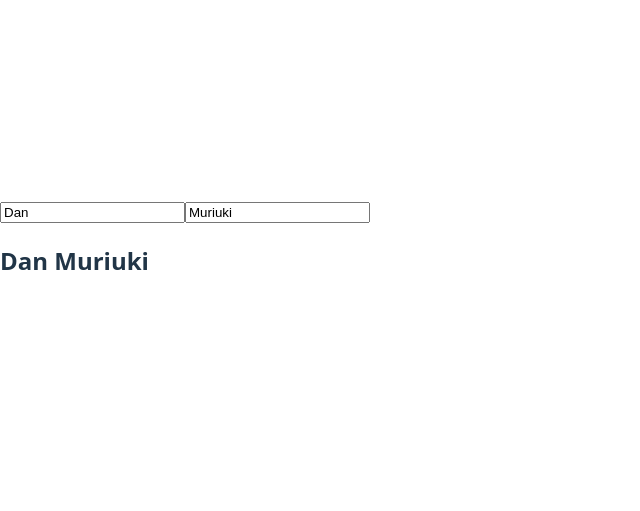
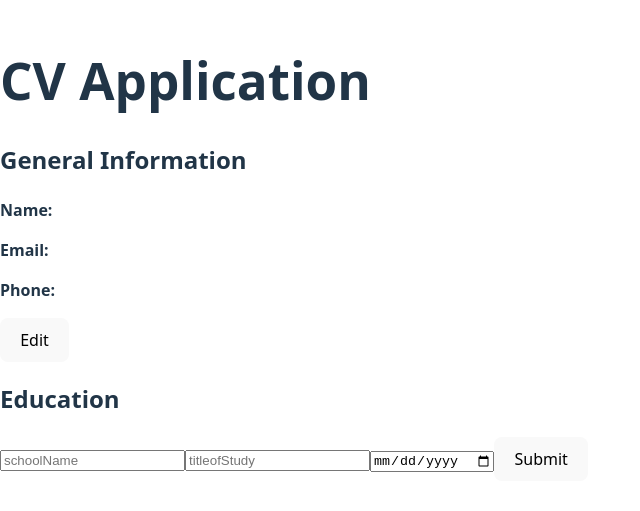
Before and after one commit to danlewismuriuki/react-tales, a React (Vite) app: page / in a window 1280 px wide. Shown: the part 151-662 px from the top of the page, without its empty margins (0-640 px from the left). Built offline with nearby package versions, Linux system fonts and the light colour scheme.

Commit message:
feat: add editable education form with submit and display functionality
- Implement form for school name, title of study, and date of study
- Toggle between edit and display modes
- Store and display submitted data
- Format displayed date for better readability

```diff
--- a/src/App.jsx
+++ b/src/App.jsx
@@ -1,37 +1,25 @@
-import React, {useState} from 'react'
+import React from "react";
+import GeneralInfo from "./components/GeneralInfo";
+import Education from "./components/Education";
+
+// You'll import these once you create them:
+// import EducationalInfo from "./components/EducationalInfo";
+// import PracticalInfo from "./components/PracticalInfo";
 
 function App() {
-  const [Person, setPerson] = useState({firstName: 'Dan', lastName: 'Muriuki'})
+  return (
+    <>
+      <h1>CV Application</h1>
 
-  const handleFirstName = (e) => {
-    setPerson(prev => ({ ...prev, firstName: e.target.value}))
-  }
+      <section>
+        <h2>General Information</h2>
+        <GeneralInfo />
+        <h2>Education</h2>
+        <Education />
+      </section>
 
-  const handlelastName = (e) => {
-    setPerson(prev => ({ ...prev, lastName: e.target.value}))
-  }
-
-  return (
-    <div>
-      <input
-        type="text"
-        value={Person.firstName}
-        onChange={handleFirstName}
-        placeholder='First Name'
-      />
-
-    <input
-        type="text"
-        value={Person.lastName}
-        onChange={handlelastName}
-        placeholder='Last Name'
-      />
-
-
-<h2> {`${Person.firstName} ${Person.lastName}`}</h2>
-
-    </div>
-  )
+    </>
+  );
 }
 
 export default App;
--- /dev/null
+++ b/src/components/Education.jsx
@@ -0,0 +1,74 @@
+import React, { useState } from "react";
+
+
+function Education() {
+
+
+    const [formData, setFormData] = useState({
+        schoolName: '',
+        titleofStudy: '',
+        dateofStudy: ''
+    })
+
+    const [submittedData, setSubmittedData] = useState({
+        schoolName: '',
+        titleofStudy: '',
+        dateofStudy: ''
+    })
+
+    const [isEditing, setIsEditing] = useState(true)
+
+    const handleChange = (e) => {
+        const {name, value} = e.target
+        setFormData(prev => ({ ...prev, [name]:value }))
+    }
+
+    const handleSubmit = (e) => {
+        e.preventDefault();
+        setSubmittedData(formData)
+        setIsEditing(false)
+    }
+    const handleEdit = () => {
+          setFormData(submittedData)
+          setIsEditing(true)
+    }
+
+    return (
+        <>
+        {isEditing ?
+        (<form onSubmit={handleSubmit}>
+            <input
+                value={formData.schoolName}
+                type='text'
+                name='schoolName'
+                placeholder="schoolName"
+                onChange={handleChange}
+            />
+            <input
+                value={formData.titleofStudy}
+                type='text'
+                name='titleofStudy'
+                placeholder="titleofStudy"
+                onChange={handleChange}
+            />
+            <input
+                value={formData.dateofStudy}
+                type='date'
+                name='dateofStudy'
+                placeholder="dateofStudy"
+                onChange={handleChange}
+            />
+            <button type="submit">Submit</button>
+        </form> ) : (
+            <>
+                <p><strong>School Name:</strong>{submittedData.schoolName}</p>
+                <p><strong>Title of Study:</strong>{submittedData.titleofStudy}</p>
+                <p><strong>Date of Study:</strong>{submittedData.dateofStudy}</p>
+                <p><button onClick = {handleEdit}>Edit</button></p>
+            </>
+        )}
+        </>
+    )
+}
+
+export default Education;
--- /dev/null
+++ b/src/components/GeneralInfo.jsx
@@ -0,0 +1,70 @@
+import React, {useState} from 'react';
+
+function GeneralInfo() {
+    const [formData, setFormData] = useState({
+        name: '',
+        email: '',
+        phone: ''
+    })
+
+    const [submittedName, setSubmittedName] = useState({
+        name: '',
+        email: '',
+        phone: ''
+    })
+    const [isEditing, setIsEditing] = useState(false)
+
+    const handleChange = (e) => {
+        const {name, value} = e.target;
+        setFormData((prev) => ({...prev, [name] : value}))
+    };
+
+    const handleSubmit = (e) => {
+        e.preventDefault();
+        setSubmittedName(formData);
+        setIsEditing(false)
+    };
+    const handleEdit =() => {
+        setFormData(submittedName);
+        setIsEditing(true)
+    }
+
+    return (
+        <>
+        {isEditing ?
+        (<form onSubmit={handleSubmit}>
+                <input
+                type='text'
+                name="name"
+                placeholder="Name"
+                value={formData.name}
+                onChange={handleChange}
+                />
+                <input
+                type='email'
+                name="email"
+                value={formData.email}
+                placeholder="email"
+                onChange={handleChange}
+                />
+                <input
+                type='text'
+                name="phone"
+                value={formData.phone}
+                placeholder="phone"
+                onChange={handleChange}
+                />
+                <button type="submit">Submit</button>
+        </form>) : (
+            <div>
+            <p><strong>Name:</strong>{submittedName.name}</p>
+            <p><strong>Email:</strong>{submittedName.email}</p>
+            <p><strong>Phone:</strong>{submittedName.phone}</p>
+            <button onClick={handleEdit}>Edit</button>
+            </div>
+        )}
+        </>
+    )
+}
+
+export default GeneralInfo;
```
Also changed, not shown: src/components/Footer.css (deleted, +0 -7 lines), src/components/Footer.jsx (deleted, +0 -10 lines), src/components/List.jsx (deleted, +0 -10 lines), src/components/Navbar.jsx (deleted, +0 -7 lines).
